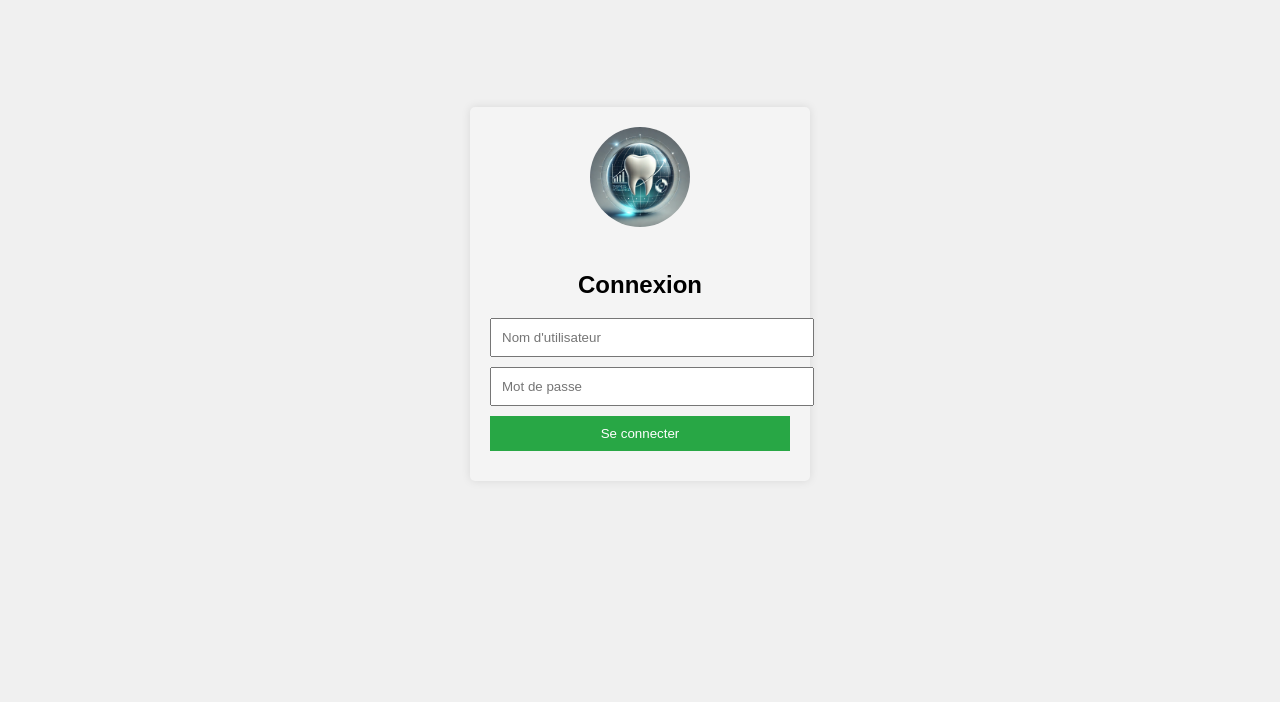
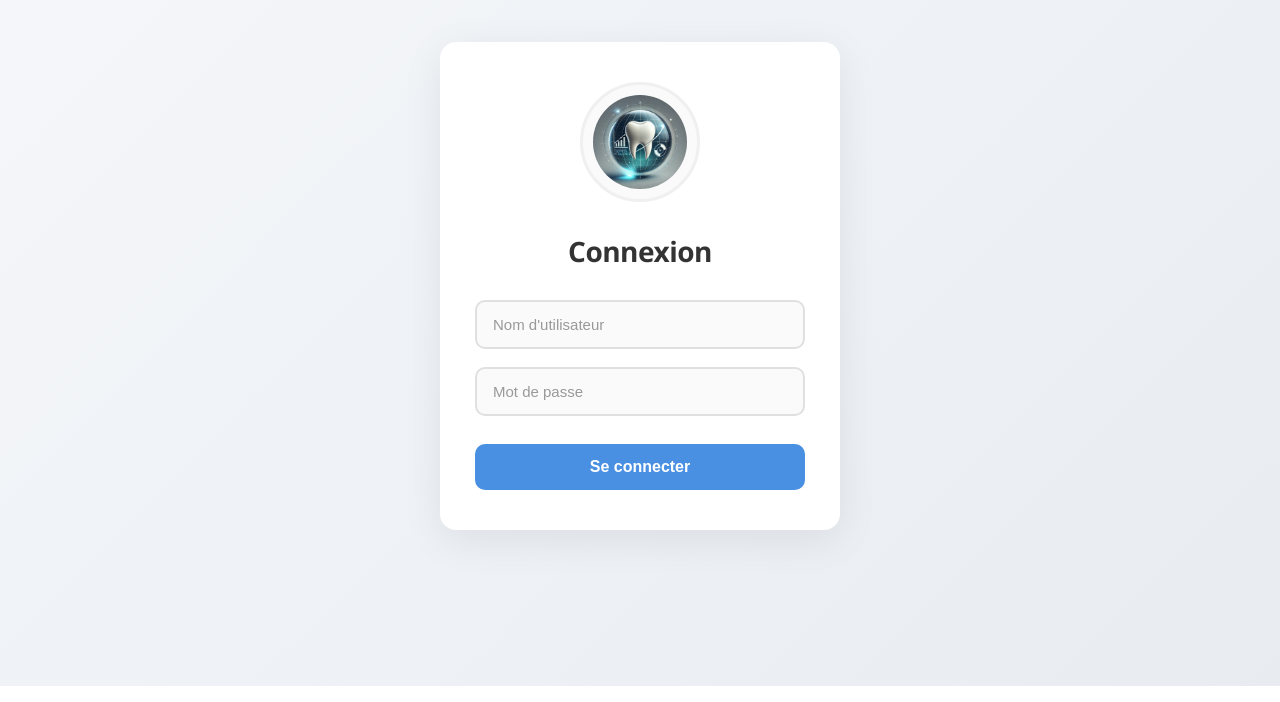
Before and after one commit to elliotfx/Andrea-Elliot-Justin-ValentinSAE, a website: page public/login.html in a window 1280 px wide. Shown: the part 114-816 px from the top of the page. Drawn offline with Linux system fonts and the light colour scheme.

Commit message:
feat: Update style of login page, delete style in html

```diff
--- /dev/null
+++ b/public/login.css
@@ -0,0 +1,106 @@
+/* Login Page Styles */
+* {
+  margin: 0;
+  padding: 0;
+  box-sizing: border-box;
+}
+
+body {
+  font-family: 'Segoe UI', Tahoma, Geneva, Verdana, sans-serif;
+  display: flex;
+  justify-content: center;
+  align-items: center;
+  min-height: 100vh;
+  background: linear-gradient(135deg, #f5f7fa 0%, #e8ecf1 100%);
+  padding: 20px;
+}
+
+.login-container {
+  padding: 40px 35px;
+  background-color: #ffffff;
+  border-radius: 16px;
+  box-shadow: 0 10px 40px rgba(0, 0, 0, 0.08);
+  width: 100%;
+  max-width: 400px;
+  text-align: center;
+}
+
+/* Style pour le logo */
+.login-container img {
+  width: 120px;
+  height: 120px;
+  object-fit: contain;
+  border-radius: 50%;
+  margin-bottom: 25px;
+  border: 3px solid #f0f0f0;
+  padding: 10px;
+  background-color: #fafafa;
+}
+
+.login-container h2 {
+  color: #333;
+  margin-bottom: 30px;
+  font-size: 28px;
+  font-weight: 600;
+  letter-spacing: -0.5px;
+}
+
+.login-container input {
+  display: block;
+  margin-bottom: 18px;
+  width: 100%;
+  padding: 14px 16px;
+  border: 2px solid #e0e0e0;
+  border-radius: 10px;
+  font-size: 15px;
+  transition: all 0.3s ease;
+  background-color: #fafafa;
+}
+
+.login-container input:focus {
+  outline: none;
+  border-color: #4A90E2;
+  background-color: #ffffff;
+  box-shadow: 0 0 0 3px rgba(74, 144, 226, 0.1);
+}
+
+.login-container input::placeholder {
+  color: #999;
+}
+
+.login-container button {
+  padding: 14px;
+  background-color: #4A90E2;
+  color: white;
+  border: none;
+  cursor: pointer;
+  width: 100%;
+  border-radius: 10px;
+  font-size: 16px;
+  font-weight: 600;
+  transition: all 0.3s ease;
+  margin-top: 10px;
+}
+
+.login-container button:hover {
+  background-color: #357ABD;
+  box-shadow: 0 4px 12px rgba(74, 144, 226, 0.3);
+}
+
+.login-container button:active {
+  transform: scale(0.98);
+}
+
+#message {
+  margin-top: 20px;
+  color: #e74c3c;
+  font-size: 14px;
+  padding: 10px;
+  border-radius: 8px;
+  background-color: #fee;
+  display: none;
+}
+
+#message:not(:empty) {
+  display: block;
+}
--- a/public/login.html
+++ b/public/login.html
@@ -4,50 +4,7 @@
   <meta charset="UTF-8">
   <meta name="viewport" content="width=device-width, initial-scale=1.0">
   <title>Connexion</title>
-  <style>
-    body {
-      font-family: Arial, sans-serif;
-      display: flex;
-      justify-content: center;
-      align-items: center;
-      height: 100vh;
-      background-color: #f0f0f0;
-    }
-    .login-container {
-      padding: 20px;
-      background-color: #f4f4f4;
-      border-radius: 5px;
-      box-shadow: 0 0 10px rgba(0, 0, 0, 0.1);
-      width: 300px;
-      text-align: center;
-    }
-    /* Style pour une sélection elliptique pour le logo */
-    .login-container img {
-      width: 100px;
-      height: 100px;
-      object-fit: contain;
-      border-radius: 80% / 80%; /* Création de l'ellipse */
-      margin-bottom: 20px;
-    }
-    .login-container input {
-      display: block;
-      margin-bottom: 10px;
-      width: 100%;
-      padding: 10px;
-    }
-    .login-container button {
-      padding: 10px;
-      background-color: #28a745;
-      color: white;
-      border: none;
-      cursor: pointer;
-      width: 100%;
-    }
-    #message {
-      margin-top: 10px;
-      color: red;
-    }
-  </style>
+  <link rel="stylesheet" href="login.css">
 </head>
 <body>
   <div class="login-container">
```
